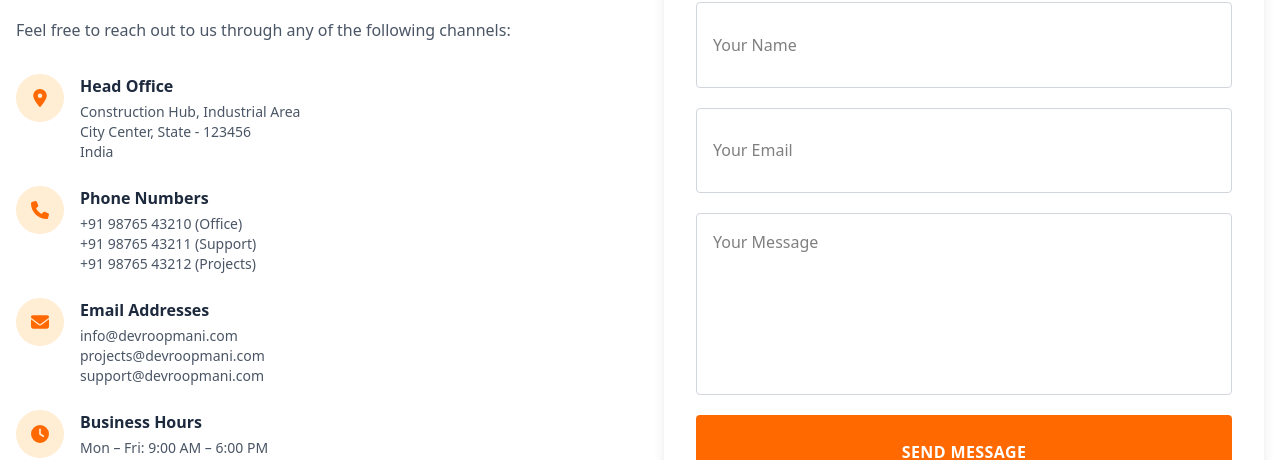
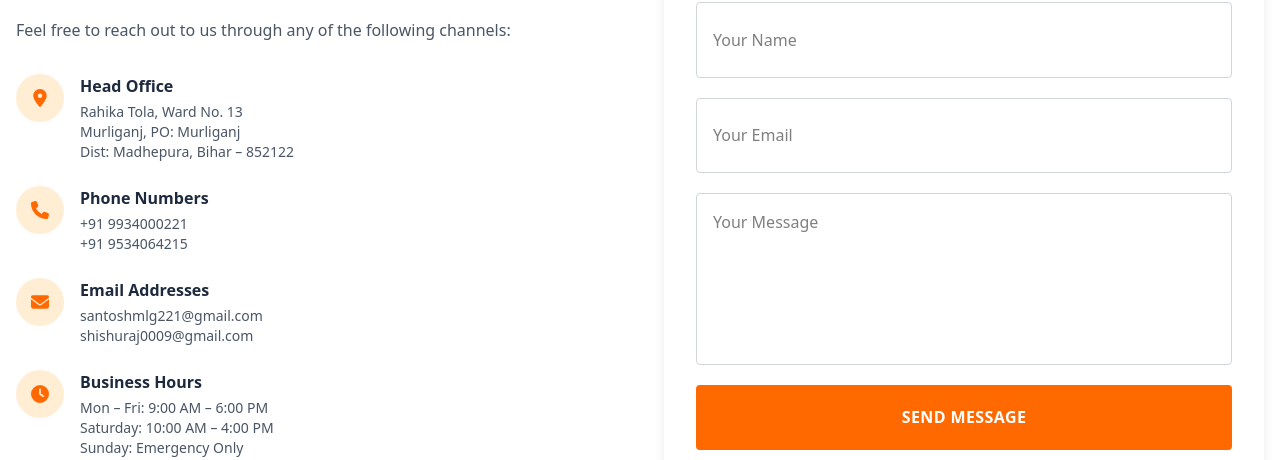
Before and after one commit to Rishavjain007/dev-roopmani-react, a React (Vite) app: page /contact in a window 1280 px wide. Shown: the part 786-1246 px from the top of the page. Built offline with nearby package versions, Linux system fonts and the light colour scheme.

Commit message:
first commit

```diff
--- a/src/Components/ContactInfo.jsx
+++ b/src/Components/ContactInfo.jsx
@@ -14,9 +14,9 @@ export default function ContactInfo() {
         icon={<FaLocationDot />}
         title="Head Office"
         lines={[
-          "Construction Hub, Industrial Area",
-          "City Center, State - 123456",
-          "India",
+          "Rahika Tola, Ward No. 13",
+          "Murliganj, PO: Murliganj",
+          "Dist: Madhepura, Bihar – 852122",
         ]}
       />
 
@@ -24,9 +24,8 @@ export default function ContactInfo() {
         icon={<FaPhone />}
         title="Phone Numbers"
         lines={[
-          "+91 98765 43210 (Office)",
-          "+91 98765 43211 (Support)",
-          "+91 98765 43212 (Projects)",
+          "+91 9934000221",
+          "+91 9534064215",
         ]}
       />
 
@@ -34,9 +33,8 @@ export default function ContactInfo() {
         icon={<FaEnvelope />}
         title="Email Addresses"
         lines={[
-          "info@devroopmani.com",
-          "projects@devroopmani.com",
-          "support@devroopmani.com",
+          "santoshmlg221@gmail.com",
+          "shishuraj0009@gmail.com",
         ]}
       />
 
@@ -61,9 +59,9 @@ function Info({ icon, title, lines }) {
       </div>
       <div>
         <h4 className="font-bold text-slate-800 mb-1">{title}</h4>
-        {lines.map((l, i) => (
-          <p key={i} className="text-gray-600 text-sm">
-            {l}
+        {lines.map((line, index) => (
+          <p key={index} className="text-gray-600 text-sm">
+            {line}
           </p>
         ))}
       </div>
```
